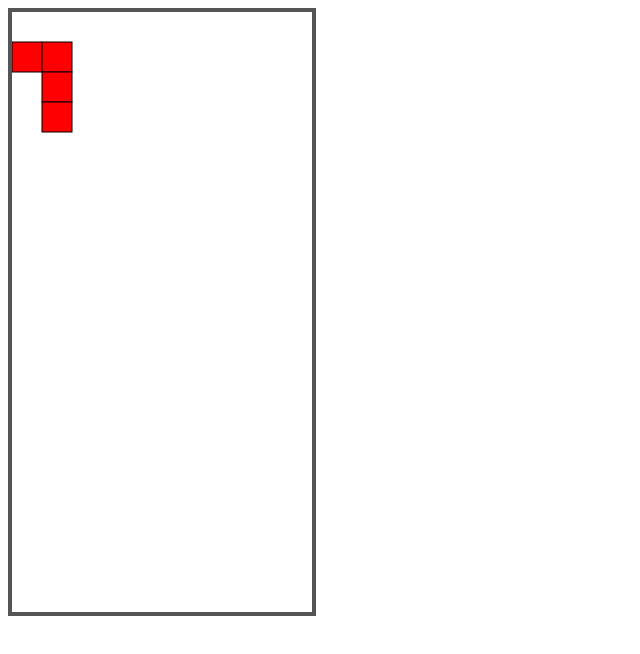
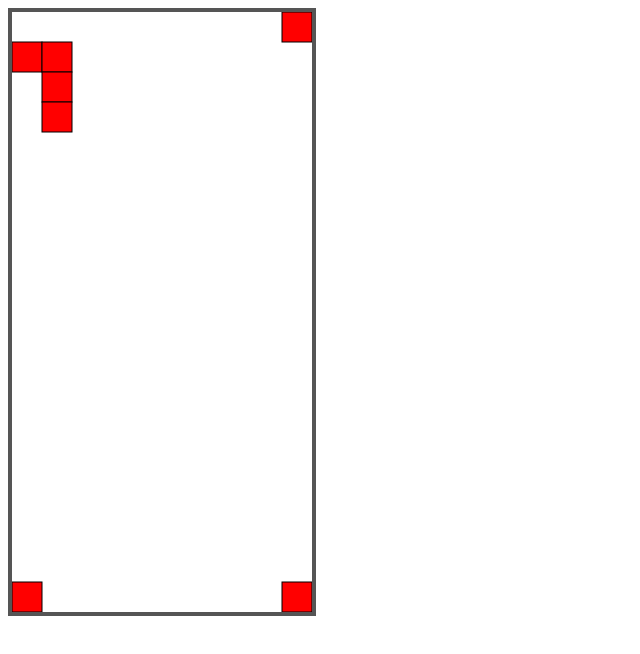
Before and after one commit to daigo-max/TETRIS, a plain HTML site: page index.html in a window 1280 px wide. Shown: the whole page, without its empty margins (0-640 px from the left). Drawn offline with Linux system fonts and the light colour scheme.

Commit message:
Unification of functions

```diff
--- a/index.html
+++ b/index.html
@@ -37,26 +37,66 @@ let tetro = [
 let tetro_x = 0;
 let tetro_y = 0;
 
-drawTetro();
+//フィールド本体
+let field = [];
 
-//テトリミノを表示する関数
-function drawTetro()
+init();
+drawAll();
+
+//初期化の関数
+function init()
+{
+    for(let y=0; y<FIELD_ROW; y++)
+    {
+        field[y] = [];
+        for(let x=0; x<FIELD_COL; x++)
+        {
+            field[y][x] = 0;
+        }
+    }
+    //テスト
+    field[0][9] = 1;
+    field[19][0] = 1;
+    field[19][9] = 1;
+}
+
+//ブロック一つを描写する
+function drawBlock(x,y)
+{
+    let px = x * BLOCK_SIZE;
+    let py = y * BLOCK_SIZE;
+
+    con.fillStyle = "red";
+    con.fillRect(px,py, BLOCK_SIZE,BLOCK_SIZE);
+    con.strokeStyle = "black";
+    con.strokeRect(px,py, BLOCK_SIZE,BLOCK_SIZE);
+}
+
+//全部（フィールド＋テトリミノ）を表示する関数
+//フィールドを表示する関数
+function drawAll()
 {
     con.clearRect(0,0,SCREEN_W,SCREEN_H);
 
+    for(let y=0; y<FIELD_ROW; y++)
+    {
+        for(let x=0; x<FIELD_COL; x++)
+        {
+            if( field[y][x] )
+            {
+                drawBlock(x,y);let px = x * BLOCK_SIZE;
+            }
+        }
+    }
+
+//テトリミノを描写する関数
     for(let y=0; y<TETRO_SIZE; y++)
     {
         for(let x=0; x<TETRO_SIZE; x++)
         {
             if( tetro[y][x] )
             {
-                let px = (tetro_x + x) * BLOCK_SIZE;
-                let py = (tetro_y + y) * BLOCK_SIZE;
-
-                con.fillStyle = "red";
-                con.fillRect(px,py, BLOCK_SIZE,BLOCK_SIZE);
-                con.strokeStyle = "black";
-                con.strokeRect(px,py, BLOCK_SIZE,BLOCK_SIZE);
+                drawBlock(tetro_x + x, tetro_y + y);
             }
         }
     }
@@ -82,8 +122,7 @@ document.onkeydown = function(e)
         case 32: //スペース
             break;
     }
-
-    drawTetro();
+    drawAll();
 }
 
 </script>
```
